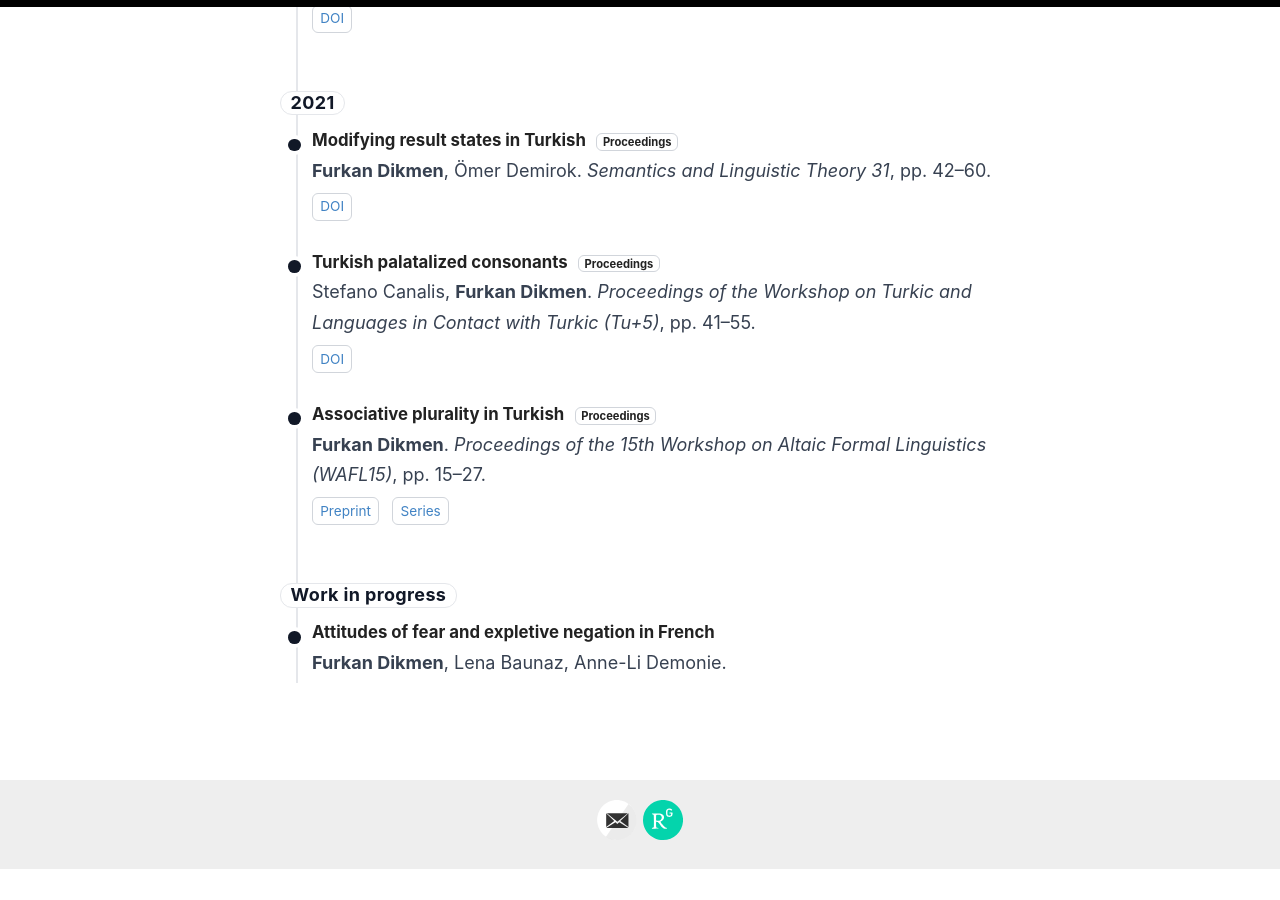
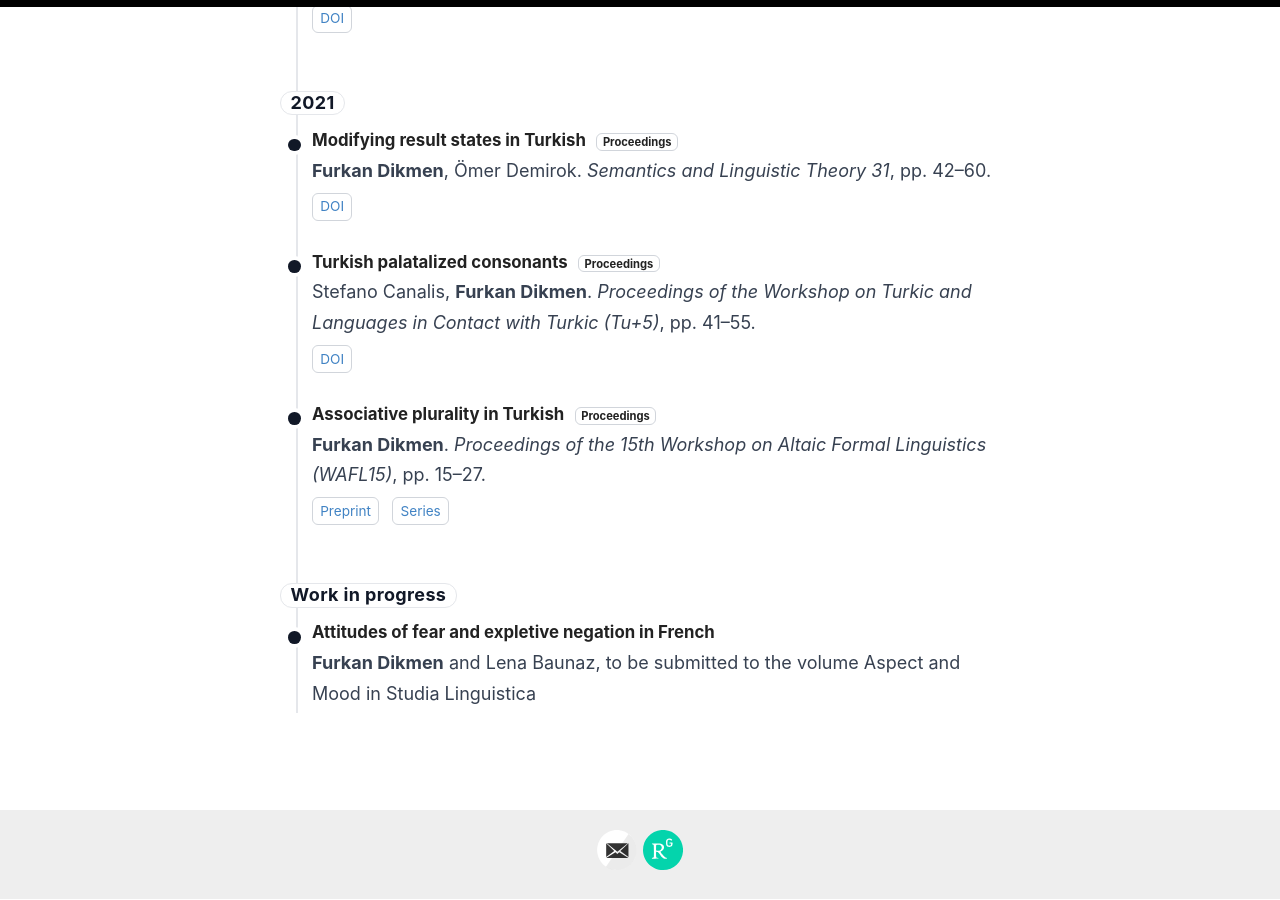
Before and after one commit to furkandikmen/furkandikmen.github.io, a Jekyll site: the page built from _pages/publications.md, in a window 1280 px wide and 900 px high, scrolled down 2103 px. Built offline with Jekyll 4.4.1, drawn with Linux system fonts in a browser that asks for light colours; before the commit the page ends 2972 px from its top, so only the background shows below that.

Commit message:
Update publications.md

```diff
--- a/_pages/publications.md
+++ b/_pages/publications.md
@@ -200,7 +200,7 @@ permalink: /publications/
   <article class="pub">
     <div class="dot" aria-hidden="true"></div>
     <h3>Attitudes of fear and expletive negation in French</h3>
-    <p class="meta"><strong>Furkan Dikmen</strong>, Lena Baunaz, Anne-Li Demonie.</p>
+    <p class="meta"><strong>Furkan Dikmen</strong> and Lena Baunaz, to be submitted to the volume Aspect and Mood in Studia Linguistica</p>
   </article>
 
 <script>
```
